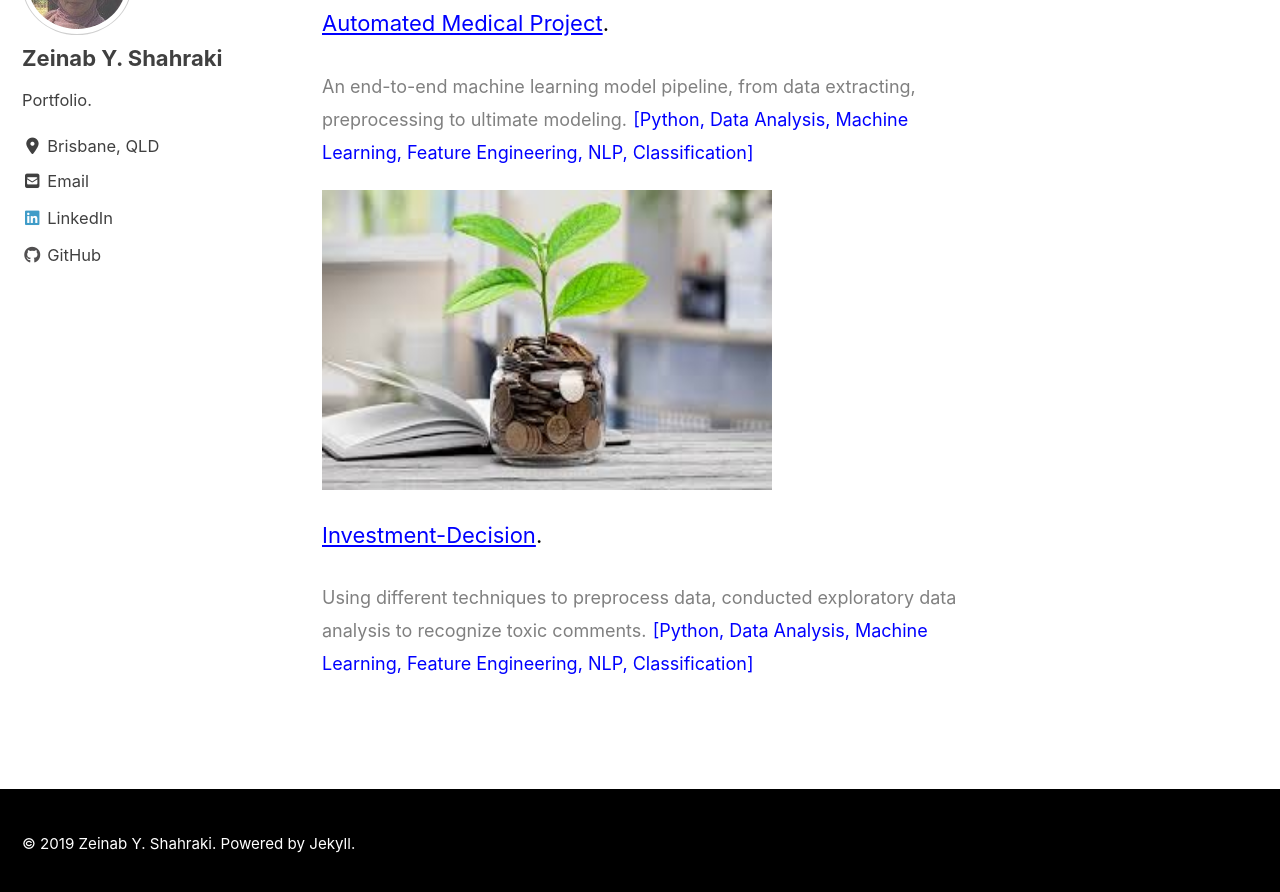
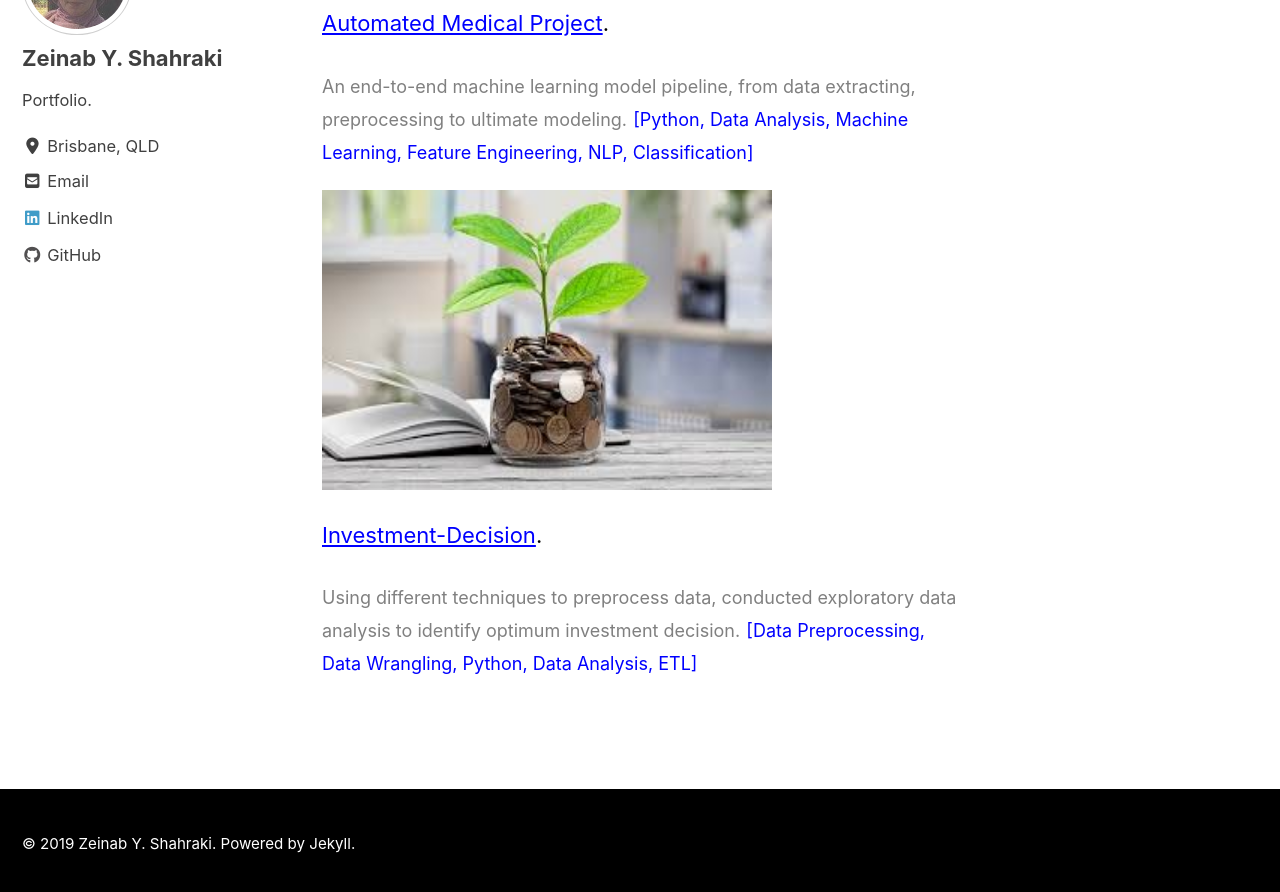
Before and after one commit to z1shahraki/z1shahraki.github.io, a Jekyll site: the page built from _pages/machinelearning.md, in a window 1280 px wide and 900 px high, scrolled down 1974 px. Shown: the top 892 px of the window. Built offline with Jekyll 4.4.1, drawn with Linux system fonts in a browser that asks for light colours; cached includes are drawn as plain includes; nearby versions of some CDN libraries.

Commit message:
new gith

```diff
--- a/_pages/machinelearning.md
+++ b/_pages/machinelearning.md
@@ -33,6 +33,6 @@ header:
 
 [Investment-Decision](https://github.com/z1shahraki/Investment-Decision).
 
-<font size = "4" color="gray">Using different techniques to preprocess data, conducted exploratory data analysis to recognize toxic comments.</font>
+<font size = "4" color="gray">Using different techniques to preprocess data, conducted exploratory data analysis to identify optimum investment decision.</font>
 
-<font size = "4" color="blue">[Python, Data Analysis, Machine Learning, Feature Engineering, NLP, Classification]</font>
+<font size = "4" color="blue">[Data Preprocessing, Data Wrangling, Python, Data Analysis, ETL]</font>
```
Also changed, not shown: _includes/read-time.html (added, +15 -0 lines).
